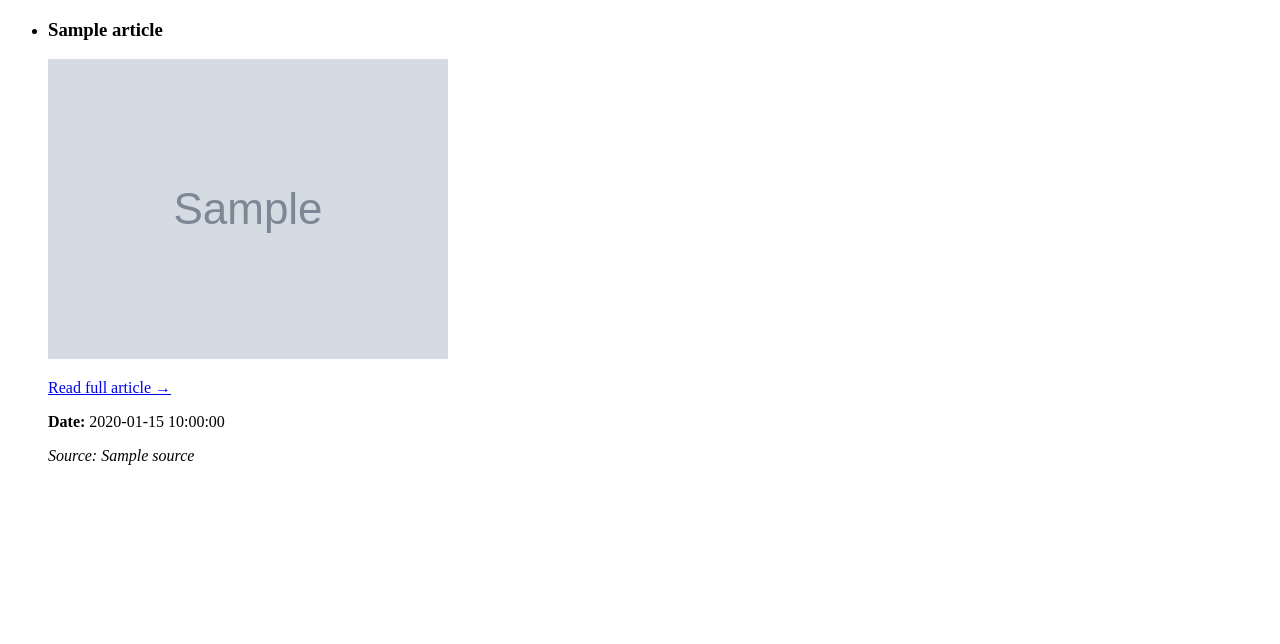
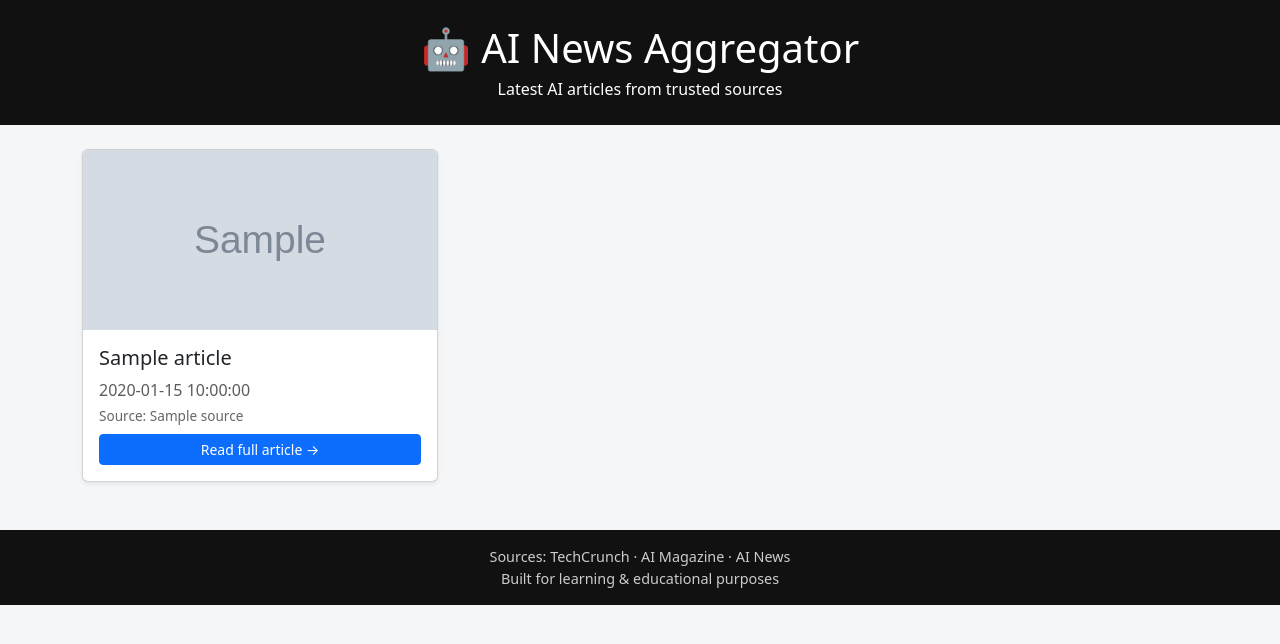
Before and after one commit to vedanttupe005/ScrapeMind, a Flask app: template templates/index.html in a window 1280 px wide. Shown: the top 644 px of the page. Run offline with Flask 3, Linux system fonts and the light colour scheme; the template is opened without the code that fills it: most values are stand-ins (such as "Sample title", 1, 10 or a date in 2020); grey boxes marked "Sample" are stand-in pictures.

Commit message:
added html page to show new ai news

```diff
--- a/templates/index.html
+++ b/templates/index.html
@@ -2,37 +2,104 @@
 <html lang="en">
 <head>
     <meta charset="UTF-8">
-    <meta name="viewport"
-          content="width=device-width, user-scalable=no, initial-scale=1.0, maximum-scale=1.0, minimum-scale=1.0">
-    <meta http-equiv="X-UA-Compatible" content="ie=edge">
-    <title>Document</title>
+    <meta name="viewport" content="width=device-width, initial-scale=1.0">
+
+    <title>AI News Aggregator</title>
+
+    <!-- Bootstrap CSS -->
+    <link
+        href="https://cdn.jsdelivr.net/npm/bootstrap@5.3.2/dist/css/bootstrap.min.css"
+        rel="stylesheet"
+    >
+
+    <!-- Basic custom styling -->
+    <style>
+        body {
+            background-color: #f4f6f8;
+        }
+
+        header {
+            background: #111;
+            color: white;
+            padding: 1.5rem 1rem;
+            text-align: center;
+        }
+
+        header h1 {
+            margin-bottom: 0.3rem;
+        }
+
+        .article-card img {
+            height: 180px;
+            object-fit: cover;
+        }
+
+        footer {
+            background: #111;
+            color: #ccc;
+            text-align: center;
+            padding: 1rem;
+            margin-top: 3rem;
+            font-size: 0.9rem;
+        }
+
+        .source {
+            font-size: 0.85rem;
+            color: #666;
+        }
+    </style>
 </head>
 <body>
+
+<!-- HEADER -->
+<header>
+    <h1>🤖 AI News Aggregator</h1>
+    <p class="mb-0">Latest AI articles from trusted sources</p>
+</header>
+
+<!-- MAIN CONTENT -->
+<main class="container my-4">
+    <div class="row g-4">
+
         {% for i in articles %}
-<ul>
-    <li>
-        <h3>{{ i.title }}</h3>
+        <div class="col-md-6 col-lg-4">
+            <div class="card h-100 shadow-sm article-card">
 
                 {% if i.image %}
-            <img src="{{ i.image }}" alt="article image">
+                    <img src="{{ i.image }}" class="card-img-top" alt="article image">
                 {% endif %}
 
-        <p>
-            <a href="{{ i.link }}" target="_blank">
-                Read full article →
-            </a>
-        </p>
+                <div class="card-body d-flex flex-column">
+                    <h5 class="card-title">{{ i.title }}</h5>
 
                     {% if i.date %}
-            <p><strong>Date:</strong> {{ i.date }}</p>
+                        <p class="text-muted mb-1">{{ i.date }}</p>
                     {% endif %}
 
                     {% if i.source %}
-            <p><em>Source: {{ i.source }}</em></p>
+                        <p class="source mb-2">Source: {{ i.source }}</p>
                     {% endif %}
-    </li>
-</ul>
+
+                    <a href="{{ i.link }}"
+                       target="_blank"
+                       class="btn btn-sm btn-primary mt-auto">
+                        Read full article →
+                    </a>
+                </div>
+            </div>
+        </div>
         {% endfor %}
+
+    </div>
+</main>
+
+<!-- FOOTER -->
+<footer>
+    <p class="mb-0">
+        Sources: TechCrunch · AI Magazine · AI News<br>
+        Built for learning & educational purposes
+    </p>
+</footer>
 
 </body>
 </html>
```
Lines whose indentation alone changed are shown as unchanged.
